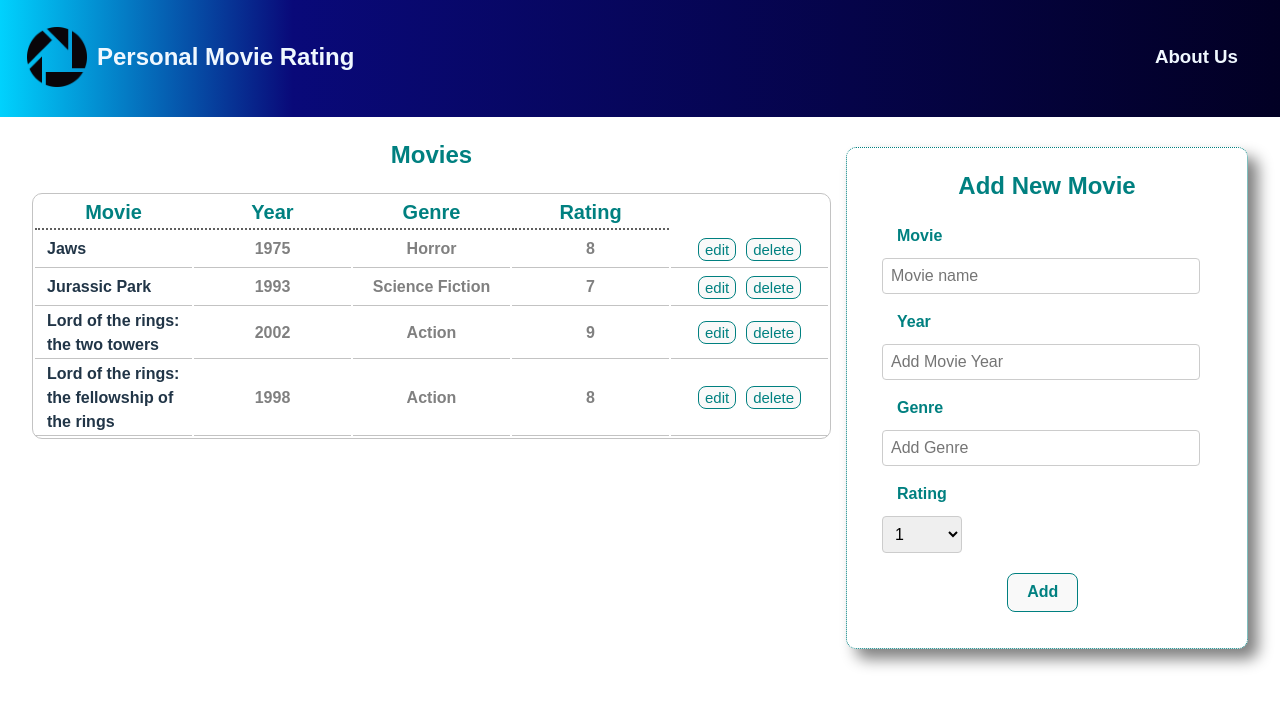
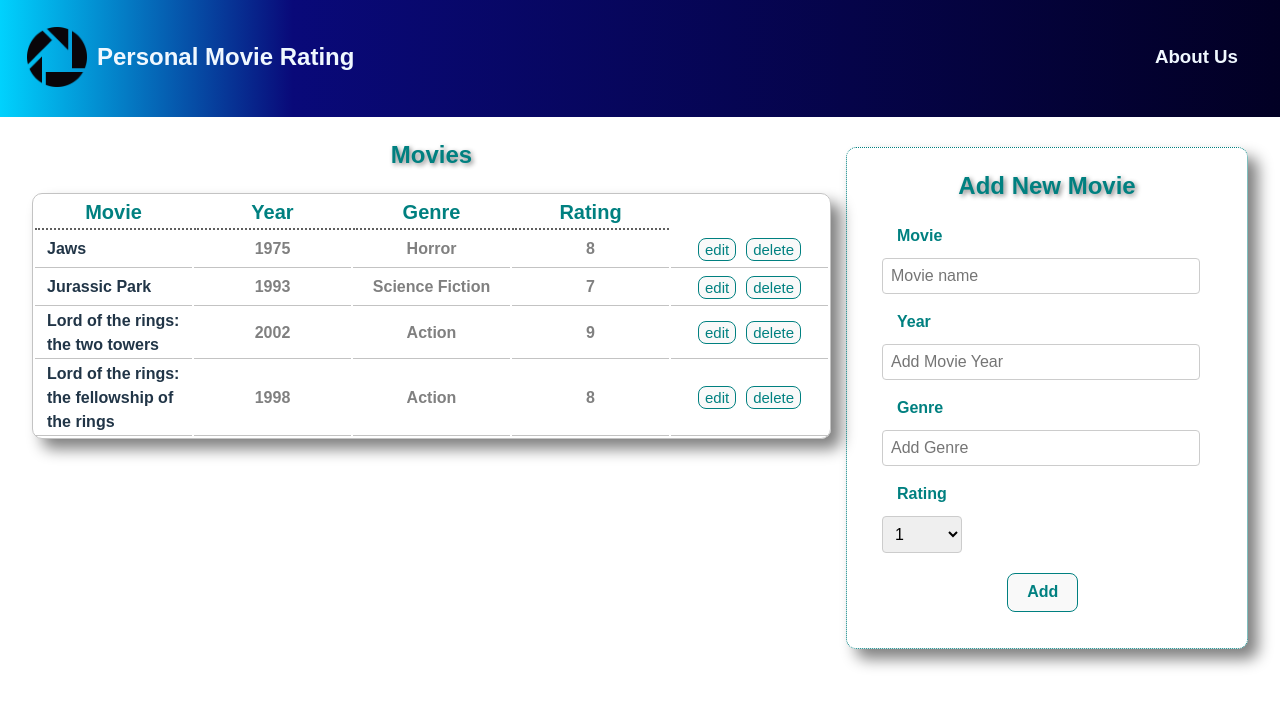
Before and after one commit to mercuryeater/proyecto-parejas, a React (Vite) app in the folder proyecto-parejas/: page / in a window 1280 px wide. Shown: the top 706 px of the page. Built offline with nearby package versions, Linux system fonts and the light colour scheme.

Commit message:
css actualization

```diff
--- a/proyecto-parejas/src/Components/Add/movieForm.css
+++ b/proyecto-parejas/src/Components/Add/movieForm.css
@@ -20,6 +20,7 @@ input {
   text-align: center;
   color: teal;
   font-weight: bolder;
+  text-shadow: 2px 2px 5px gray;
 }
 
 .add-form__label {
--- a/proyecto-parejas/src/components/MovieList/MovieList.css
+++ b/proyecto-parejas/src/components/MovieList/MovieList.css
@@ -6,6 +6,7 @@ h1 {
   color: teal;
   text-align: center;
   font-weight: bolder;
+  text-shadow: 2px 2px 5px gray;
 }
 
 .movie__list {
@@ -14,6 +15,7 @@ h1 {
   text-align: center;
   border: 1px solid rgb(195, 195, 195);
   border-radius: 10px;
+  box-shadow: 10px 10px 15px gray;
   /* border-collapse: collapse;     */
 }
 
```
